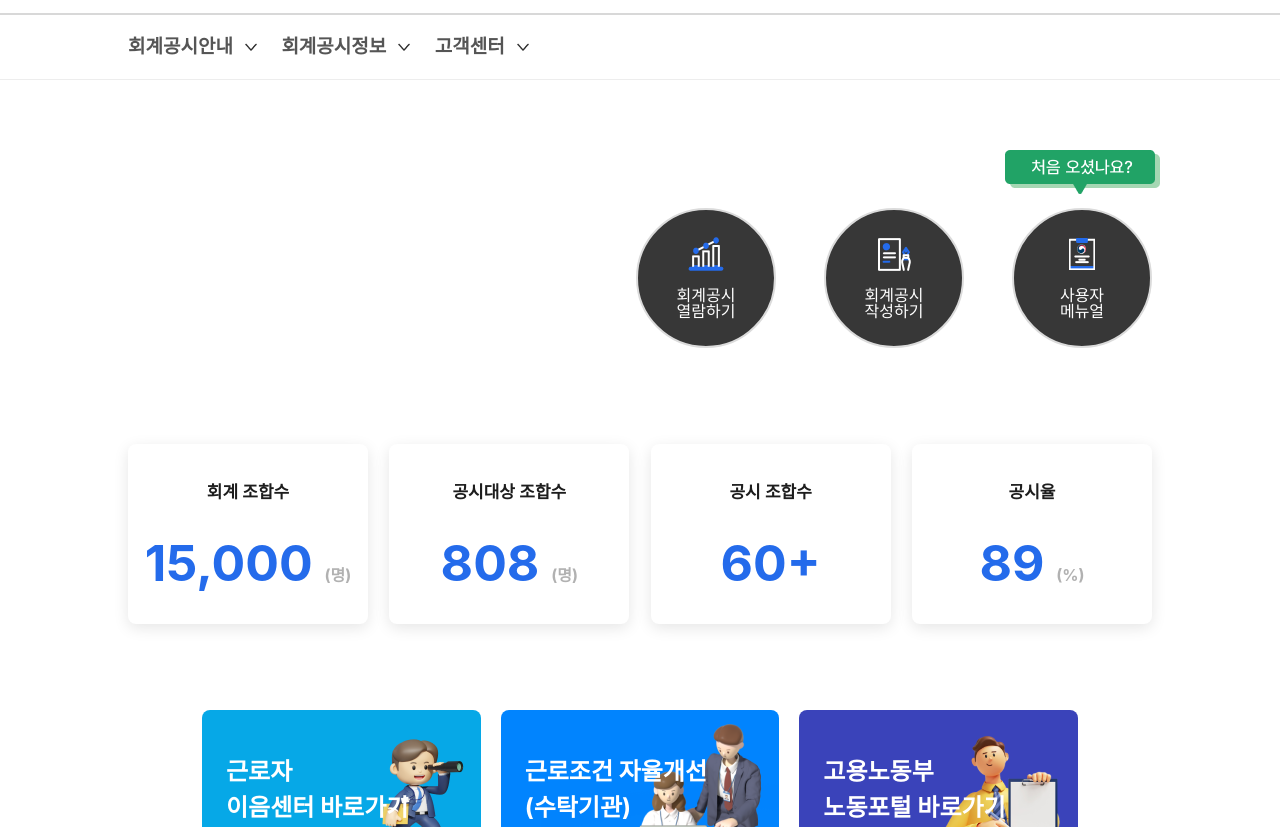
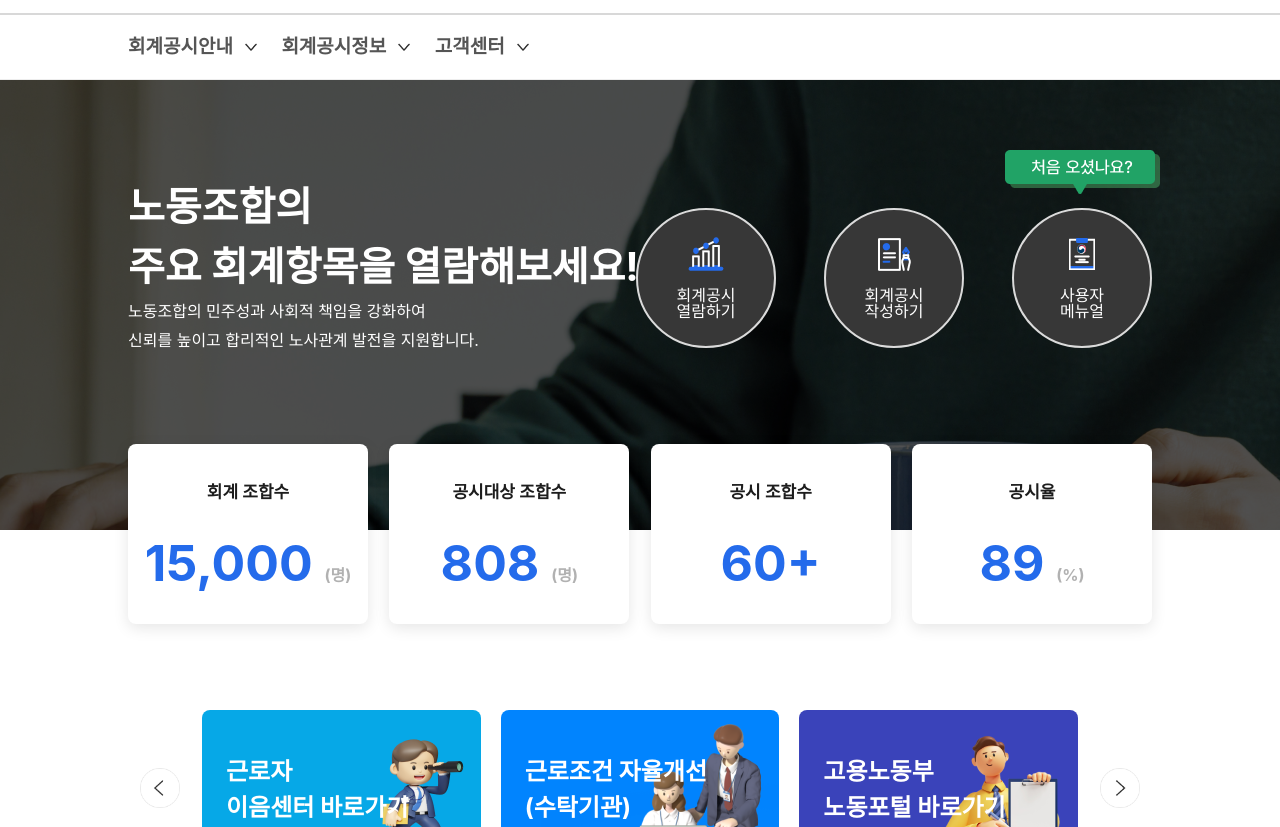
Before and after one commit to beingborn/goyong, a plain HTML site: page index.html in a window 1280 px wide. Shown: the part 125-952 px from the top of the page. Drawn offline with nearby package versions, Linux system fonts and the light colour scheme; files whose address does not match are found by name; a web font is replaced by a local one.

Commit message:
이미지 경로 수정

```diff
--- a/style/_cs_footer.scss
+++ b/style/_cs_footer.scss
@@ -45,7 +45,7 @@
         position: absolute;
         z-index: -3;
         top: 0px;
-        background: url(img/cs__center.jpg)no-repeat center;
+        background: url(../img/cs__center.jpg)no-repeat center;
         background-size: cover;
     }
 
--- a/style/_main.scss
+++ b/style/_main.scss
@@ -5,7 +5,7 @@
     .main__hero {
         width: 100%;
         height: 450px;
-        background: url(img/main__hero.png) no-repeat center;
+        background: url(../img/main__hero.png) no-repeat center;
         background-size: cover;
 
         .inner {
--- a/style/_swiper.scss
+++ b/style/_swiper.scss
@@ -91,8 +91,8 @@
     transform: translateY(-50%);
     z-index: 999;
 
-    .swiper-button-next {background: url(img/swiper__next__btn.png) no-repeat center;  background-size: contain; right: 12px; }
-    .swiper-button-prev {background: url(img/swiper__prev__btn.png) no-repeat center;  background-size: contain; left: 12px;}
+    .swiper-button-next {background: url(../img/swiper__next__btn.png) no-repeat center;  background-size: contain; right: 12px; }
+    .swiper-button-prev {background: url(../img/swiper__prev__btn.png) no-repeat center;  background-size: contain; left: 12px;}
 
 
     .swiper-button-prev , .swiper-button-next {
```
Also changed, not shown: style/default.css, 1 other file.
